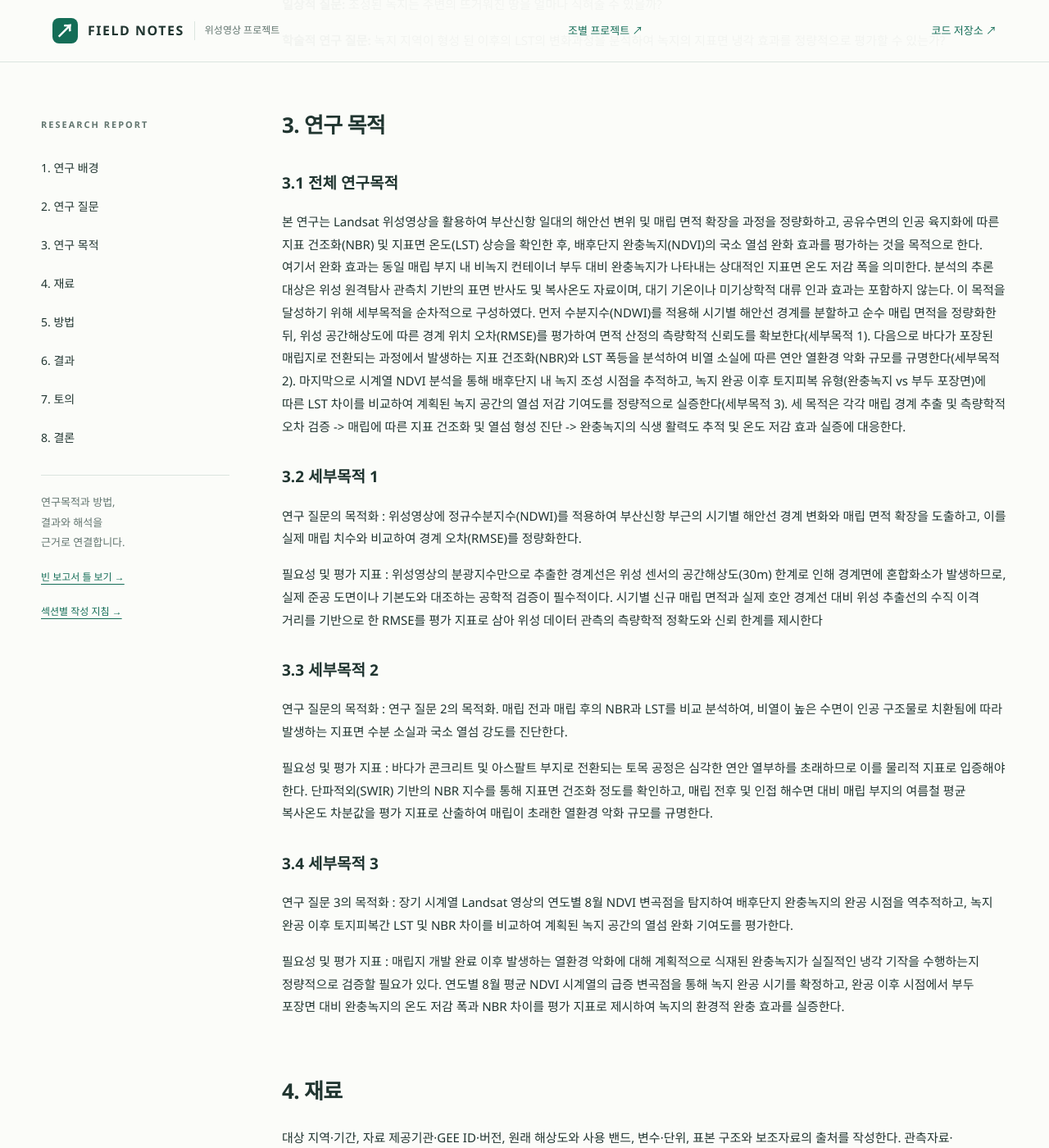
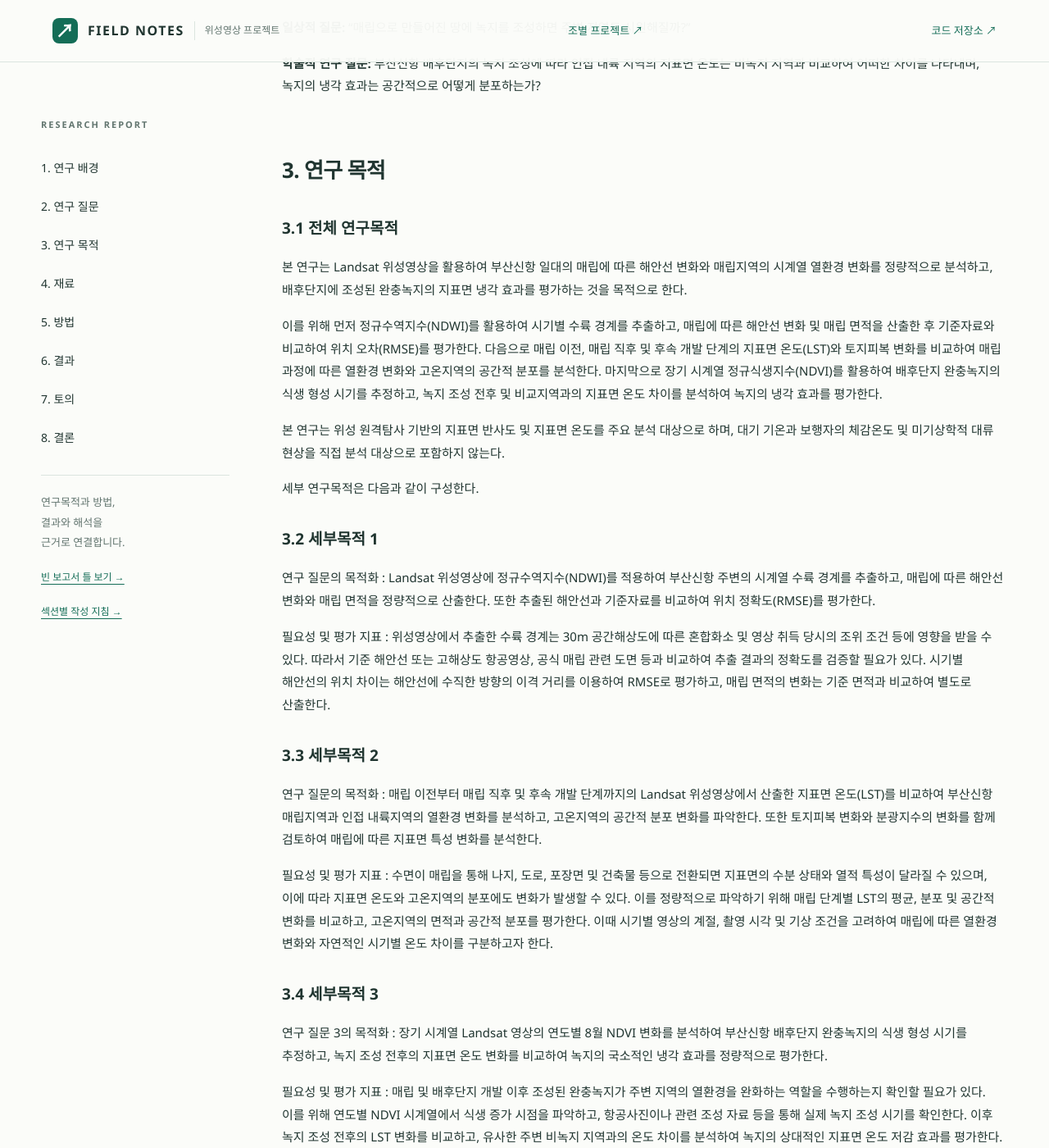
Before and after one commit to chasooin/class2026_02_surveying2_team5, a Jekyll site: the page built from docs/report-template.md, in a window 1280 px wide and 1400 px high, scrolled down 3351 px. Shown: the whole window at 82% size. Built offline with Jekyll 4.4.1, drawn with Linux system fonts in a browser that asks for light colours; some of the changed text lies outside the part shown.

Commit message:
Update report-template.md

```diff
--- a/docs/report-template.md
+++ b/docs/report-template.md
@@ -33,42 +33,46 @@ badge: "빈 학술 보고서 틀"
 
 ## 2. 연구 질문 {#question}
 ### 2.1 연구 질문 1
-**일상적 질문:** 위성 데이터만으로 부산신항 부근 바다가 매립지로 바뀐 과정의 시기와 규모를 알아낼 수 있을까?
+**일상적 질문:** 부산신항 주변의 바다는 매립 이후 얼마나 줄어들었으며, 해안선은 얼마나 이동했을까?
 
-**학술적 연구 질문:** 정규수분지수 NDWI를 통해 나타낸 시계열 해안선 경계는 실제 매립 치수와 비교했을 때 어느 정도의 오차(RMSE)를 나타내는가?
+**학술적 연구 질문:** 매립 전후 부산신항 주변의 해안선 위치와 면적은 시기별로 어떻게 변화하였으며, 추출된 해안선의 위치 정확도와 오차는 어느 정도인가?
 
 ### 2.2 연구 질문 2
-**일상적 질문:** 매립지가 형성될 수록 여름철 평균 온도가 증가해서 열섬현상이 발생할까?
+**일상적 질문:** 바다가 땅으로 바뀌고 도로와 건물이 들어서면서 주변 지역의 온도는 어떻게 달라졌을까?
 
-**학술적 연구 질문:** 매립지 화소의 LST값은은 매립이 진행될 수록 증가하는가 ?
+**학술적 연구 질문:** 매립 및 후속 개발 단계에 따라 부산신항 매립지역과 인접 내륙 지역의 지표면 온도(LST) 및 고온지역의 공간적 분포는 어떻게 변화하는가?
 
 ### 2.3 연구 질문 3
-**일상적 질문:** 조성된 녹지는 주변의 뜨거워진 땅을 얼마나 식혀줄 수 있을까?
+**일상적 질문:** "매립으로 만들어진 땅에 녹지를 조성하면 주변 지역도 시원해질까?"
 
-**학술적 연구 질문:** 녹지 지역이 형성 된 이후의 LST의 변화과정을 분석하여 녹지의 지표면 냉각 효과를 정량적으로 평가할 수 있는가?
+**학술적 연구 질문:** 부산신항 배후단지의 녹지 조성에 따라 인접 내륙 지역의 지표면 온도는 비녹지 지역과 비교하여 어떠한 차이를 나타내며, 녹지의 냉각 효과는 공간적으로 어떻게 분포하는가?
 
 ## 3. 연구 목적 {#objectives}
+
 ### 3.1 전체 연구목적
-본 연구는 Landsat 위성영상을 활용하여 부산신항 일대의 해안선 변위 및 매립 면적 확장을 과정을 정량화하고, 공유수면의 인공 육지화에 따른 지표 건조화(NBR) 및 지표면 온도(LST) 상승을 확인한 후, 배후단지 완충녹지(NDVI)의 국소 열섬 완화 효과를 평가하는 것을 목적으로 한다.
-여기서 완화 효과는 동일 매립 부지 내 비녹지 컨테이너 부두 대비 완충녹지가 나타내는 상대적인 지표면 온도 저감 폭을 의미한다. 분석의 추론 대상은 위성 원격탐사 관측치 기반의 표면 반사도 및 복사온도 자료이며, 대기 기온이나 미기상학적 대류 인과 효과는 포함하지 않는다. 이 목적을 달성하기 위해 세부목적을 순차적으로 구성하였다.
-먼저 수분지수(NDWI)를 적용해 시기별 해안선 경계를 분할하고 순수 매립 면적을 정량화한 뒤, 위성 공간해상도에 따른 경계 위치 오차(RMSE)를 평가하여 면적 산정의 측량학적 신뢰도를 확보한다(세부목적 1). 다음으로 바다가 포장된 매립지로 전환되는 과정에서 발생하는 지표 건조화(NBR)와 LST 폭등을 분석하여 비열 소실에 따른 연안 열환경 악화 규모를 규명한다(세부목적 2). 마지막으로 시계열 NDVI 분석을 통해 배후단지 내 녹지 조성 시점을 추적하고, 녹지 완공 이후 토지피복 유형(완충녹지 vs 부두 포장면)에 따른 LST 차이를 비교하여 계획된 녹지 공간의 열섬 저감 기여도를 정량적으로 실증한다(세부목적 3).
-세 목적은 각각 매립 경계 추출 및 측량학적 오차 검증 -> 매립에 따른 지표 건조화 및 열섬 형성 진단 -> 완충녹지의 식생 활력도 추적 및 온도 저감 효과 실증에 대응한다.
+본 연구는 Landsat 위성영상을 활용하여 부산신항 일대의 매립에 따른 해안선 변화와 매립지역의 시계열 열환경 변화를 정량적으로 분석하고, 배후단지에 조성된 완충녹지의 지표면 냉각 효과를 평가하는 것을 목적으로 한다.
 
+이를 위해 먼저 정규수역지수(NDWI)를 활용하여 시기별 수륙 경계를 추출하고, 매립에 따른 해안선 변화 및 매립 면적을 산출한 후 기준자료와 비교하여 위치 오차(RMSE)를 평가한다. 다음으로 매립 이전, 매립 직후 및 후속 개발 단계의 지표면 온도(LST)와 토지피복 변화를 비교하여 매립 과정에 따른 열환경 변화와 고온지역의 공간적 분포를 분석한다. 마지막으로 장기 시계열 정규식생지수(NDVI)를 활용하여 배후단지 완충녹지의 식생 형성 시기를 추정하고, 녹지 조성 전후 및 비교지역과의 지표면 온도 차이를 분석하여 녹지의 냉각 효과를 평가한다.
+
+본 연구는 위성 원격탐사 기반의 지표면 반사도 및 지표면 온도를 주요 분석 대상으로 하며, 대기 기온과 보행자의 체감온도 및 미기상학적 대류 현상을 직접 분석 대상으로 포함하지 않는다.
+
+세부 연구목적은 다음과 같이 구성한다.
 
 ### 3.2 세부목적 1
-연구 질문의 목적화 : 위성영상에 정규수분지수(NDWI)를 적용하여 부산신항 부근의 시기별 해안선 경계 변화와 매립 면적 확장을 도출하고, 이를 실제 매립 치수와 비교하여 경계 오차(RMSE)를 정량화한다.
+연구 질문의 목적화 : Landsat 위성영상에 정규수역지수(NDWI)를 적용하여 부산신항 주변의 시계열 수륙 경계를 추출하고, 매립에 따른 해안선 변화와 매립 면적을 정량적으로 산출한다. 또한 추출된 해안선과 기준자료를 비교하여 위치 정확도(RMSE)를 평가한다.
 
-필요성 및 평가 지표 : 위성영상의 분광지수만으로 추출한 경계선은 위성 센서의 공간해상도(30m) 한계로 인해 경계면에 혼합화소가 발생하므로, 실제 준공 도면이나 기본도와 대조하는 공학적 검증이 필수적이다. 시기별 신규 매립 면적과 실제 호안 경계선 대비 위성 추출선의 수직 이격 거리를 기반으로 한 RMSE를 평가 지표로 삼아 위성 데이터 관측의 측량학적 정확도와 신뢰 한계를 제시한다
+필요성 및 평가 지표 : 위성영상에서 추출한 수륙 경계는 30m 공간해상도에 따른 혼합화소 및 영상 취득 당시의 조위 조건 등에 영향을 받을 수 있다. 따라서 기준 해안선 또는 고해상도 항공영상, 공식 매립 관련 도면 등과 비교하여 추출 결과의 정확도를 검증할 필요가 있다. 시기별 해안선의 위치 차이는 해안선에 수직한 방향의 이격 거리를 이용하여 RMSE로 평가하고, 매립 면적의 변화는 기준 면적과 비교하여 별도로 산출한다.
 
 ### 3.3 세부목적 2
-연구 질문의 목적화 : 연구 질문 2의 목적화. 매립 전과 매립 후의 NBR과 LST를 비교 분석하여, 비열이 높은 수면이 인공 구조물로 치환됨에 따라 발생하는 지표면 수분 소실과 국소 열섬 강도를 진단한다.
+연구 질문의 목적화 : 매립 이전부터 매립 직후 및 후속 개발 단계까지의 Landsat 위성영상에서 산출한 지표면 온도(LST)를 비교하여 부산신항 매립지역과 인접 내륙지역의 열환경 변화를 분석하고, 고온지역의 공간적 분포 변화를 파악한다. 또한 토지피복 변화와 분광지수의 변화를 함께 검토하여 매립에 따른 지표면 특성 변화를 분석한다.
 
-필요성 및 평가 지표 : 바다가 콘크리트 및 아스팔트 부지로 전환되는 토목 공정은 심각한 연안 열부하를 초래하므로 이를 물리적 지표로 입증해야 한다. 단파적외(SWIR) 기반의 NBR 지수를 통해 지표면 건조화 정도를 확인하고, 매립 전후 및 인접 해수면 대비 매립 부지의 여름철 평균 복사온도 차분값을 평가 지표로 산출하여 매립이 초래한 열환경 악화 규모를 규명한다.
+필요성 및 평가 지표 : 수면이 매립을 통해 나지, 도로, 포장면 및 건축물 등으로 전환되면 지표면의 수분 상태와 열적 특성이 달라질 수 있으며, 이에 따라 지표면 온도와 고온지역의 분포에도 변화가 발생할 수 있다. 이를 정량적으로 파악하기 위해 매립 단계별 LST의 평균, 분포 및 공간적 변화를 비교하고, 고온지역의 면적과 공간적 분포를 평가한다. 이때 시기별 영상의 계절, 촬영 시각 및 기상 조건을 고려하여 매립에 따른 열환경 변화와 자연적인 시기별 온도 차이를 구분하고자 한다.
 
 ### 3.4 세부목적 3
-연구 질문 3의 목적화 : 장기 시계열 Landsat 영상의 연도별 8월 NDVI 변곡점을 탐지하여 배후단지 완충녹지의 완공 시점을 역추적하고, 녹지 완공 이후 토지피복간 LST 및 NBR 차이를 비교하여 계획된 녹지 공간의 열섬 완화 기여도를 평가한다.
+연구 질문 3의 목적화 : 장기 시계열 Landsat 영상의 연도별 8월 NDVI 변화를 분석하여 부산신항 배후단지 완충녹지의 식생 형성 시기를 추정하고, 녹지 조성 전후의 지표면 온도 변화를 비교하여 녹지의 국소적인 냉각 효과를 정량적으로 평가한다.
 
-필요성 및 평가 지표 : 매립지 개발 완료 이후 발생하는 열환경 악화에 대해 계획적으로 식재된 완충녹지가 실질적인 냉각 기작을 수행하는지 정량적으로 검증할 필요가 있다. 연도별 8월 평균 NDVI 시계열의 급증 변곡점을 통해 녹지 완공 시기를 확정하고, 완공 이후 시점에서 부두 포장면 대비 완충녹지의 온도 저감 폭과 NBR 차이를 평가 지표로 제시하여 녹지의 환경적 완충 효과를 실증한다.
+필요성 및 평가 지표 : 매립 및 배후단지 개발 이후 조성된 완충녹지가 주변 지역의 열환경을 완화하는 역할을 수행하는지 확인할 필요가 있다. 이를 위해 연도별 NDVI 시계열에서 식생 증가 시점을 파악하고, 항공사진이나 관련 조성 자료 등을 통해 실제 녹지 조성 시기를 확인한다. 이후 녹지 조성 전후의 LST 변화를 비교하고, 유사한 주변 비녹지 지역과의 온도 차이를 분석하여 녹지의 상대적인 지표면 온도 저감 효과를 평가한다. 필요에 따라 녹지로부터의 거리에 따른 온도 변화를 분석하여 냉각 효과의 공간적 범위도 검토한다.
+
 
 ## 4. 재료 {#materials}
 대상 지역·기간, 자료 제공기관·GEE ID·버전, 원래 해상도와 사용 밴드, 변수·단위, 표본 구조와 보조자료의 출처를 작성한다. 관측자료·합성자료를 명확히 구분한다. 좌표나 날짜가 없는 예제에는 실제 값을 만들어 넣지 않는다.
```
